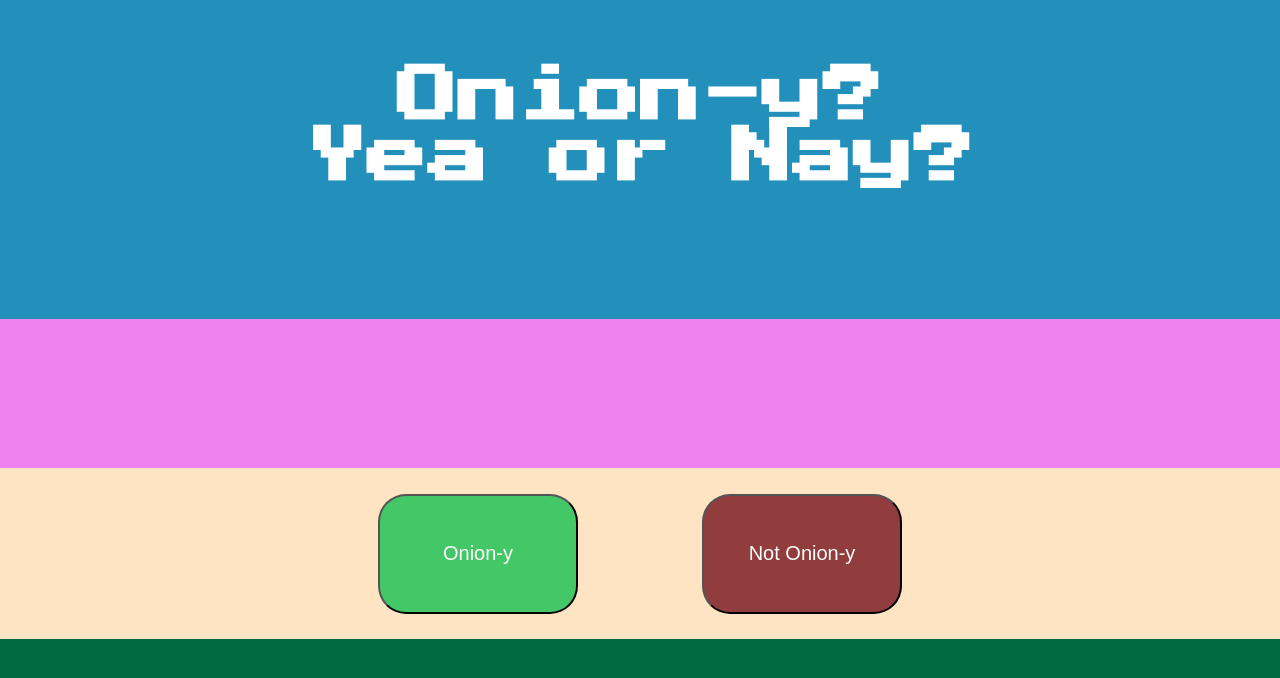
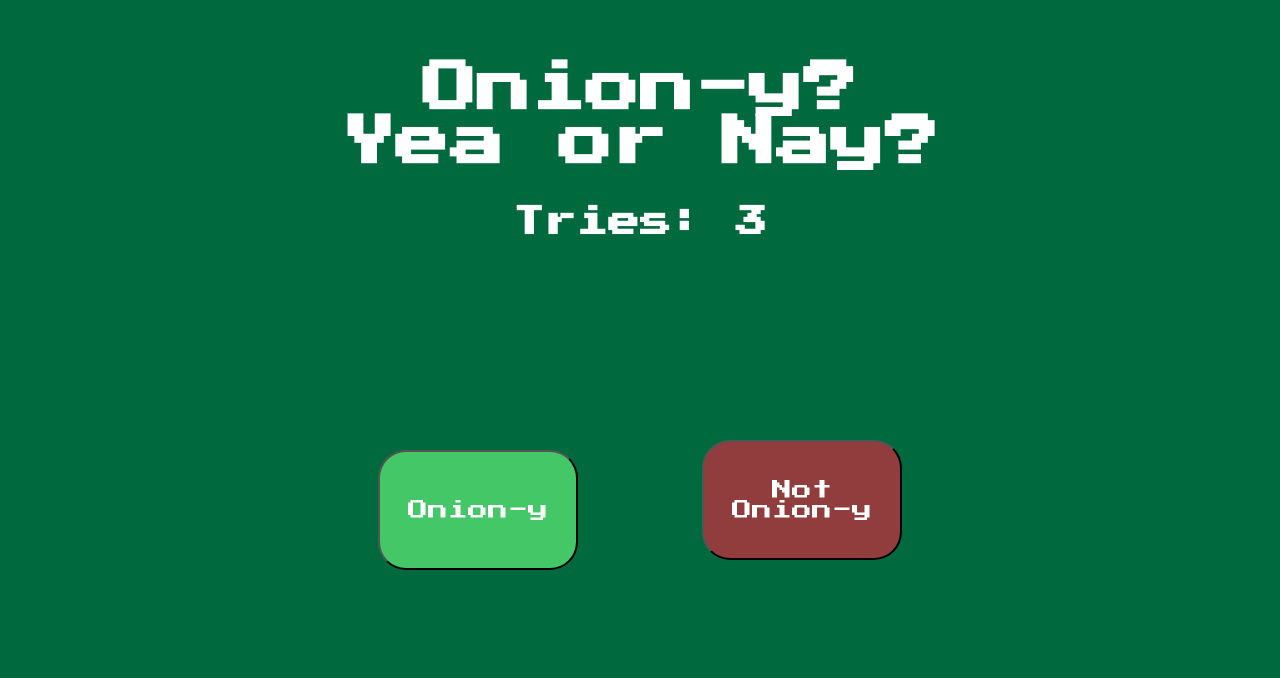
Before and after one commit to tmaa/Onion-quiz, a plain HTML site: page index.html in a window 1280 px wide. Both pictures are taken after a click on the button "Start Game". Drawn offline with nearby package versions, Linux system fonts and the light colour scheme; no server answers.

Commit message:
added 'tries' count

```diff
--- a/app.js
+++ b/app.js
@@ -2,49 +2,63 @@ var gameStarted = false;
 var subreddits = ["TheOnion", "nottheonion"];
 var newHeadline = "";
 var retrievedSubreddit = "";
+var tries = 3;
 
-$("#start-button").on("click", function () {
-   $("#start-div").hide();
-   var randNum = Math.random() < 0.5 ? 0 : 1;;
-   var randNUm2 = Math.floor(Math.random() * (24 - 0 + 1)) + 0;
+function makeApiCall(url, randNum, randNum2) {
+   console.log(url);
 
-   var api_url = "https://www.reddit.com/r/" + subreddits[randNum] + "/new.json?sort=popular";
-
-   console.log(api_url);
-
-   $.ajax(api_url,   // request url
+   $.ajax(url,   // request url
    {
       success: function (data, status, xhr) {    // success callback function
-            console.log(data.data.children[randNUm2].data.title);
-
-            newHeadline = data.data.children[randNUm2].data.title;
+            newHeadline = data.data.children[randNum2].data.title;
             retrievedSubreddit = data.data.children[randNum].data.subreddit;
 
             $("#article-headline").text(newHeadline);
       }
    });
+}
 
+$("#start-button").on("click", function () {
+   $("#start-div").hide();
+
+   var randNum = Math.random() < 0.5 ? 0 : 1;;
+   var randNum2 = Math.floor(Math.random() * (24 - 0 + 1)) + 0;
+
+   var api_url = "https://www.reddit.com/r/" + subreddits[randNum] + "/new.json?sort=popular";
+   makeApiCall(api_url, randNum, randNum2);
 
    $("#middle-div").removeClass("hidden");
    $("#bottom-div").removeClass("hidden");
+   $("#tries").removeClass("hidden");
+   $("#tries").text("Tries: 3");
 });
 
+
 $("#correct-button").on("click", function () {
-   console.log(newHeadline);
-   console.log(retrievedSubreddit);
    if(retrievedSubreddit === "TheOnion"){
       console.log("Correct");
+      var randNum = Math.random() < 0.5 ? 0 : 1;;
+      var randNum2 = Math.floor(Math.random() * (24 - 0 + 1)) + 0;
+
+      var api_url = "https://www.reddit.com/r/" + subreddits[randNum] + "/new.json?sort=popular";
+      makeApiCall(api_url, randNum, randNum2);
    }else{
+      tries--;
       console.log("Wrong");
+      $("#tries").text("Tries: " + tries);
    }
 });
 
 $("#wrong-button").on("click", function () {
-   console.log(newHeadline);
-   console.log(retrievedSubreddit);
    if(retrievedSubreddit === "nottheonion"){
       console.log("Correct");
+      var randNum = Math.random() < 0.5 ? 0 : 1;;
+      var randNum2 = Math.floor(Math.random() * (24 - 0 + 1)) + 0;
+
+      var api_url = "https://www.reddit.com/r/" + subreddits[randNum] + "/new.json?sort=popular";
+      makeApiCall(api_url, randNum, randNum2);
    }else{
+      tries--;
       console.log("Wrong");
-   }
+      $("#tries").text("Tries: " + tries);   }
 });
--- a/css/styles.css
+++ b/css/styles.css
@@ -6,28 +6,31 @@ body, html{
     display: none;
 }
 #top-div{
-    background-color: #2390bb;
+    /* background-color: #2390bb; */
     text-align: center;
     font-family: 'Press Start 2P', cursive;
-    font-size: 1.9em;
+    font-size: 1.7em;
     color: white;
-    padding: 2% 0 7% 0;
+    padding-top: 2%;
 }
 #middle-div{
-    background-color: violet;
+    /* background-color: violet; */
     width: auto;
     text-align: center;
     padding-top: 5%;
     padding-bottom: 5%;
+    font-family: 'Press Start 2P', cursive;
+    font-size: 9pt;
+    color: white;
 }
 #bottom-div{
+    /* background-color: bisque; */
     padding-top: 2%;
     padding-bottom: 2%;
-    background-color: bisque;
     text-align: center;
 }
 #start-div{
-    background-color: crimson;
+    /* background-color: crimson; */
     width: 100%;
     height: 300px;
     display: flex;
@@ -41,7 +44,8 @@ body, html{
 	cursor:pointer;
 	color:#ffffff;
 	font-family:Arial;
-	font-size:20px;
+    font-size:20px;
+    font-family: 'Press Start 2P', cursive;
     text-decoration:none;
     margin-right: 120px;
     width: 200px;
@@ -56,7 +60,8 @@ body, html{
 	display:inline-block;
 	cursor:pointer;
 	color:#ffffff;
-	font-family:Arial;
+    font-family:Arial;
+    font-family: 'Press Start 2P', cursive;
 	font-size:20px;
     text-decoration:none;
     width: 200px;
--- a/index.html
+++ b/index.html
@@ -11,6 +11,7 @@
 <body>
     <div id="top-div">
         <h1>Onion-y?<br>Yea or Nay?</h1>
+        <h3 id="tries" class="hidden"></h3>
     </div>
 
     <div id="start-div">
```
Also changed, not shown: images/wrong.png (added).
